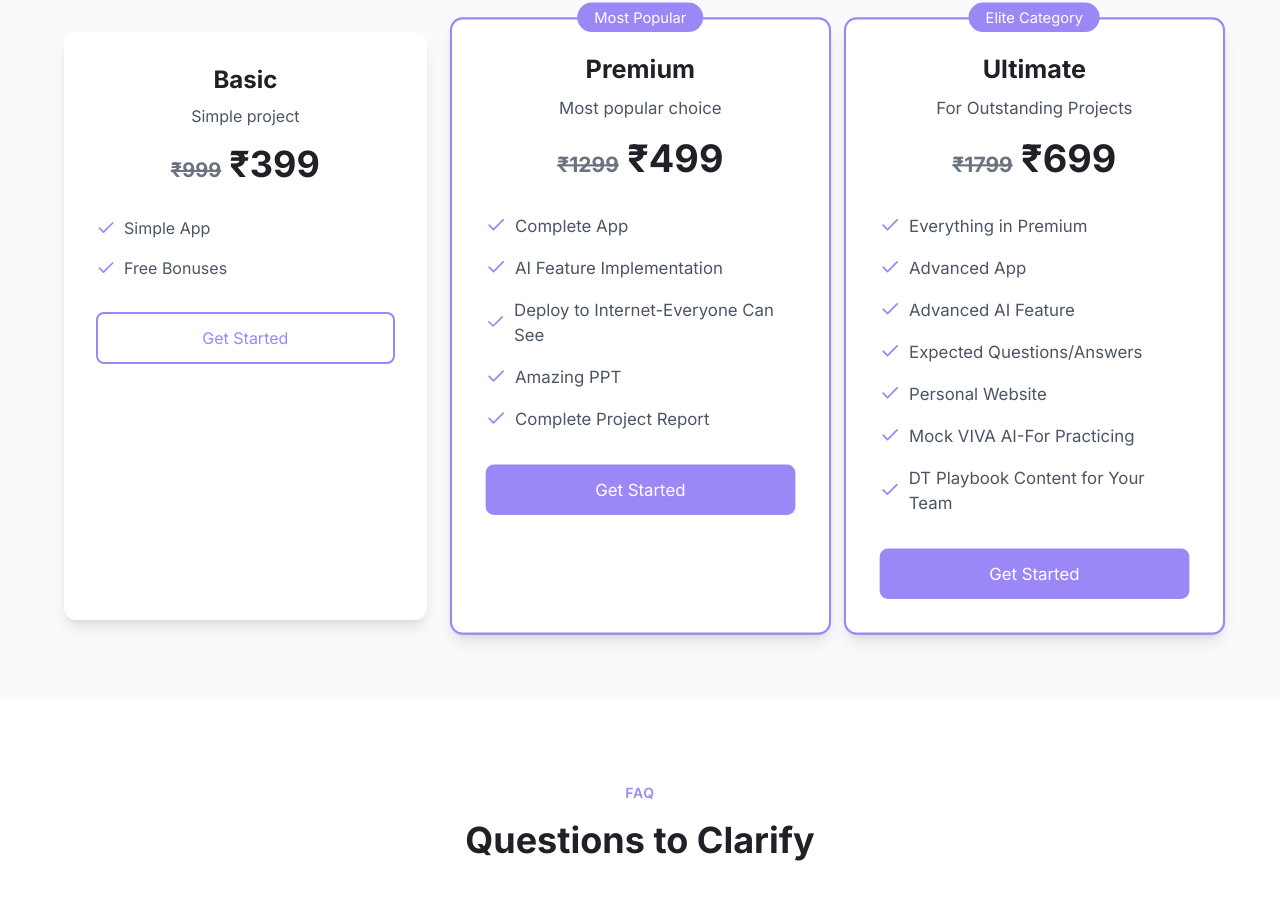
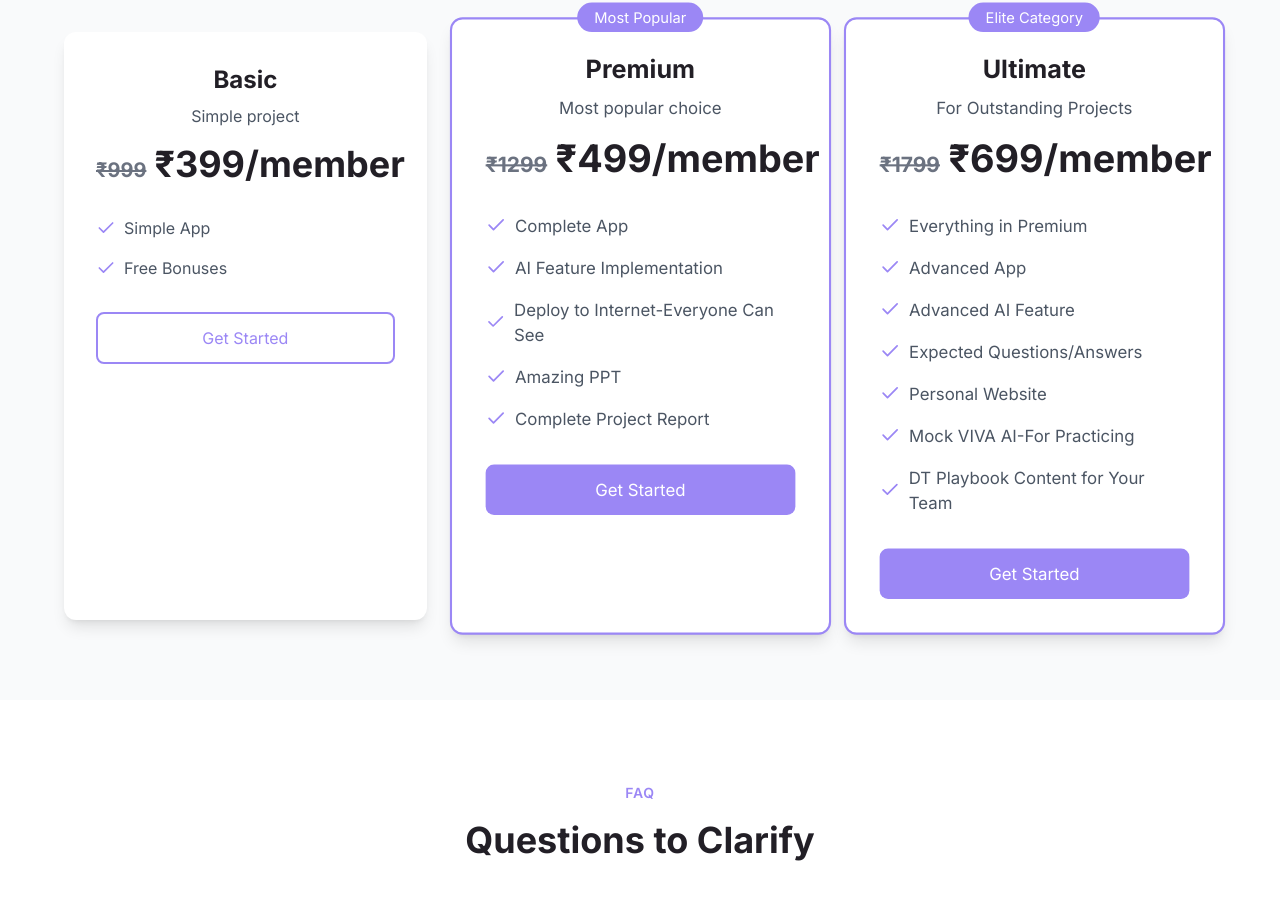
Before and after one commit to Bharanikumar00/sns-project-hub, a React (Vite) app: page / in a window 1280 px wide. Shown: the part 2180-3079 px from the top of the page. Built offline with nearby package versions, Linux system fonts and the light colour scheme.

Commit message:
Update PricingSection.tsx

```diff
--- a/src/components/PricingSection.tsx
+++ b/src/components/PricingSection.tsx
@@ -41,7 +41,7 @@ const PricingSection = () => {
     name: "Basic",
     originalPrice: "₹999",
     // Changed
-    discountedPrice: "₹399",
+    discountedPrice: "₹399/member",
     // Changed
     description: "Simple project",
     features: ["Simple App", "Free Bonuses"]
@@ -49,7 +49,7 @@ const PricingSection = () => {
     name: "Premium",
     originalPrice: "₹1299",
     // Changed
-    discountedPrice: "₹499",
+    discountedPrice: "₹499/member",
     // Changed
     description: "Most popular choice",
     features: ["Complete App", "AI Feature Implementation", "Deploy to Internet-Everyone Can See", "Amazing PPT", "Complete Project Report"]
@@ -57,7 +57,7 @@ const PricingSection = () => {
     name: "Ultimate",
     originalPrice: "₹1799",
     // Changed
-    discountedPrice: "₹699",
+    discountedPrice: "₹699/member",
     // Changed
     description: "For Outstanding Projects",
     features: ["Everything in Premium", "Advanced App", "Advanced AI Feature", "Expected Questions/Answers", "Personal Website", "Mock VIVA AI-For Practicing", "DT Playbook Content for Your Team"]
```
